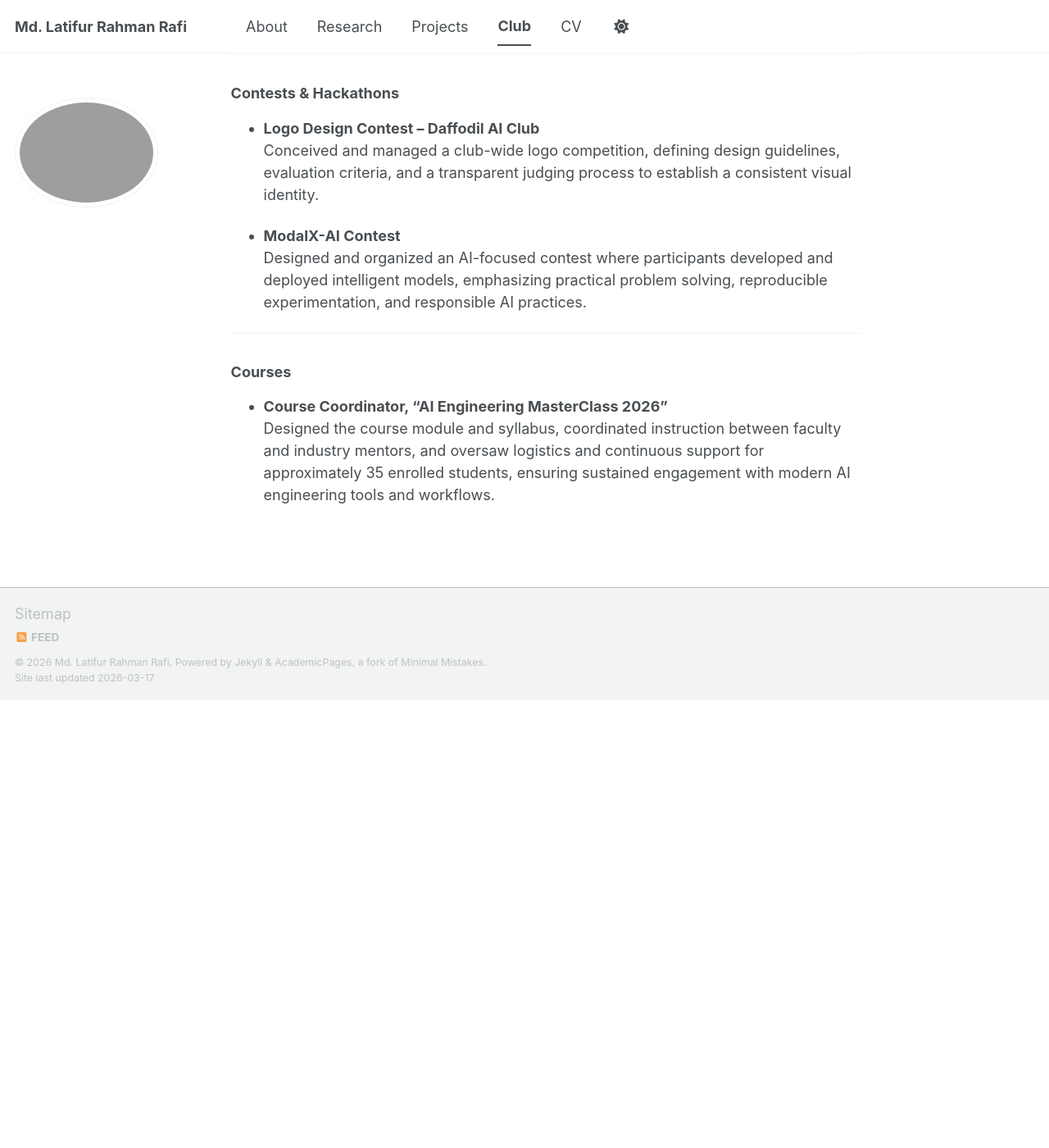
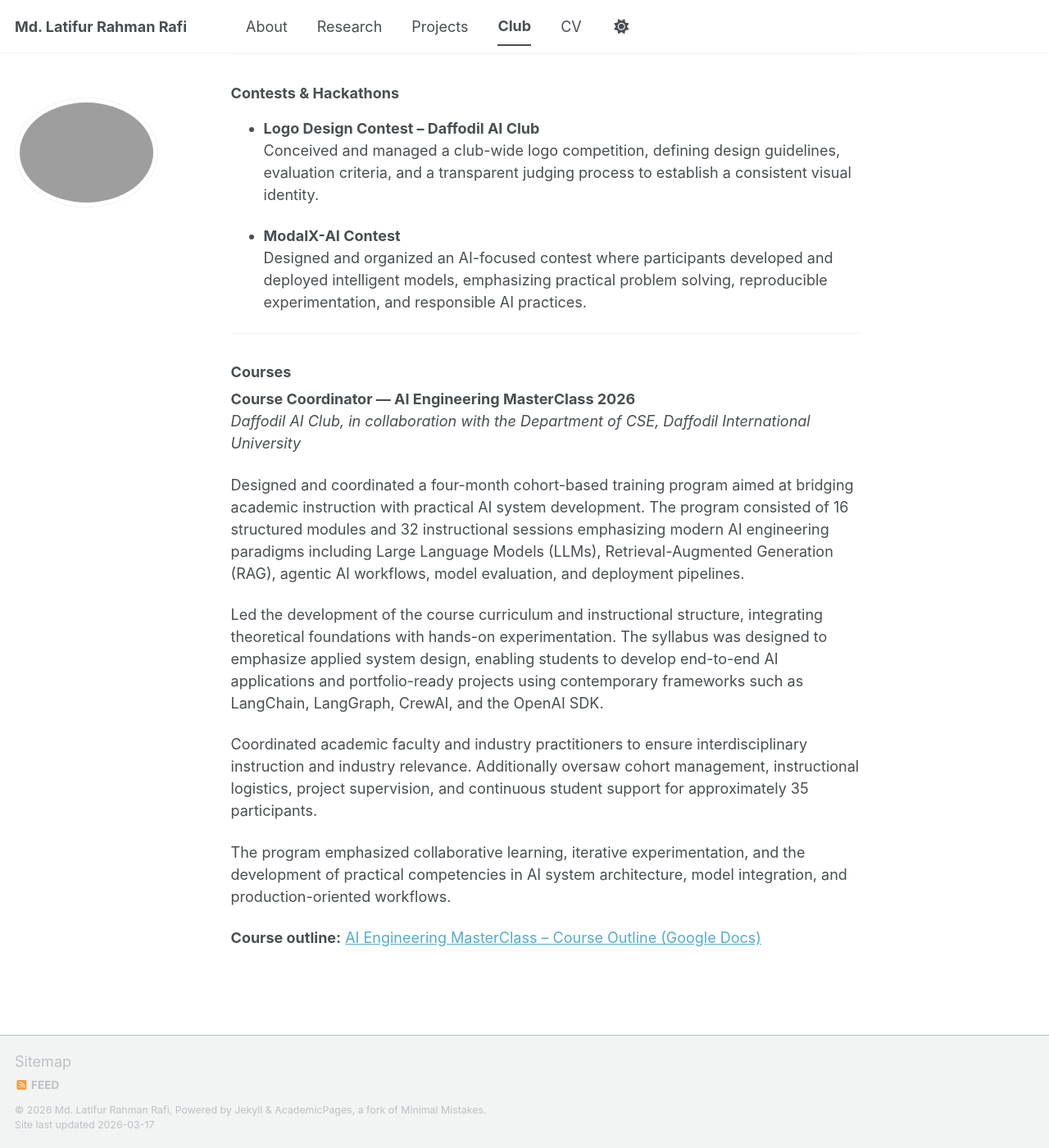
Before and after one commit to latifurrafi/latifurrafi.github.io, a Jekyll site: the page built from club.md, in a window 1280 px wide and 1400 px high, scrolled down 769 px. Shown: the whole window at 82% size. Built offline with Jekyll 4.4.1, drawn with Linux system fonts in a browser that asks for light colours; a script bundle is joined from its source files by our own code; library files that are not in the unit come from our copies; before the commit the page ends 1623 px from its top, so only the background shows below that.

Commit message:
fixed by cursor_v7

```diff
--- a/club.md
+++ b/club.md
@@ -39,5 +39,15 @@ As Organizing Secretary of the **Daffodil AI Club**, I design and coordinate act
 
 ### Courses
 
-- **Course Coordinator, “AI Engineering MasterClass 2026”**
-  Designed the course module and syllabus, coordinated instruction between faculty and industry mentors, and oversaw logistics and continuous support for approximately 35 enrolled students, ensuring sustained engagement with modern AI engineering tools and workflows.
+**Course Coordinator — AI Engineering MasterClass 2026**
+*Daffodil AI Club, in collaboration with the Department of CSE, Daffodil International University*
+
+Designed and coordinated a four-month cohort-based training program aimed at bridging academic instruction with practical AI system development. The program consisted of 16 structured modules and 32 instructional sessions emphasizing modern AI engineering paradigms including Large Language Models (LLMs), Retrieval-Augmented Generation (RAG), agentic AI workflows, model evaluation, and deployment pipelines.
+
+Led the development of the course curriculum and instructional structure, integrating theoretical foundations with hands-on experimentation. The syllabus was designed to emphasize applied system design, enabling students to develop end-to-end AI applications and portfolio-ready projects using contemporary frameworks such as LangChain, LangGraph, CrewAI, and the OpenAI SDK.
+
+Coordinated academic faculty and industry practitioners to ensure interdisciplinary instruction and industry relevance. Additionally oversaw cohort management, instructional logistics, project supervision, and continuous student support for approximately 35 participants.
+
+The program emphasized collaborative learning, iterative experimentation, and the development of practical competencies in AI system architecture, model integration, and production-oriented workflows.
+
+**Course outline:** [AI Engineering MasterClass – Course Outline (Google Docs)](https://docs.google.com/document/d/1eMippcuLwi1zSme3w43ByQTkYsxjdau_fN6jpnGbtx8/edit?tab=t.0#heading=h.m1jksmpvtkh5)
```
